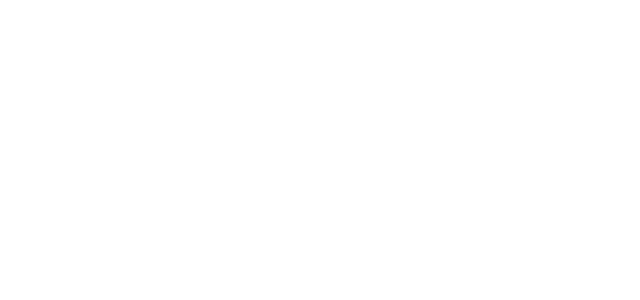
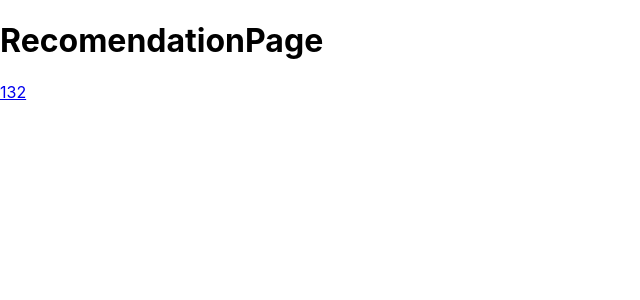
Before and after one commit to Phizick/team-one, a React (Create React App) app in the folder team-one/: page / in a window 1280 px wide. Shown: the top 300 px of the page, without its empty margins (0-640 px from the left). Built offline with nearby package versions, Linux system fonts and the light colour scheme.

Commit message:
feat:(frontend-1): Настроен Route

```diff
--- a/team-one/package.json
+++ b/team-one/package.json
@@ -14,7 +14,7 @@
     "react": "^18.2.0",
     "react-dom": "^18.2.0",
     "react-redux": "^8.0.4",
-    "react-router-dom": "^5.2.0",
+    "react-router-dom": "^5.3.4",
     "react-scripts": "5.0.1",
     "redux": "^4.2.0",
     "redux-thunk": "^2.4.1",
--- a/team-one/src/components/App/App.jsx
+++ b/team-one/src/components/App/App.jsx
@@ -1,7 +1,22 @@
+import { Route, Switch } from 'react-router-dom';
+import { ErrorPage } from '../../pages/ErrorPage/ErrorPage';
+import { LoginPage } from '../../pages/LoginPage/LoginPage';
+import {RecomendationPage} from '../../pages/RecomendationPage/RecomendationPage';
 import stlyesApp from './App.module.css';
 export const App = () => {
   return (
     <div className={stlyesApp.app}>
+    <Switch>
+    <Route path="/" exact={true}>
+    <RecomendationPage/>
+    </Route>
+      <Route path="/login" exact={true}>
+        <LoginPage/>
+      </Route>
+      <Route path="*">
+        <ErrorPage/>
+      </Route>
+    </Switch>
     </div>
   );
 }
--- a/team-one/src/index.js
+++ b/team-one/src/index.js
@@ -3,12 +3,15 @@
 import "./index.css";
 import { App } from "./components/App/App";
 import {store} from './service/store/index';
+import { BrowserRouter as Router} from 'react-router-dom'
 import { Provider } from "react-redux";
 const root = ReactDOM.createRoot(document.getElementById("root"));
 root.render(
   <React.StrictMode>
   <Provider store={store}>
-    <App />
+  <Router>
+  <App />
+  </Router>
     </Provider>
   </React.StrictMode>
 );
--- /dev/null
+++ b/team-one/src/pages/ErrorPage/ErrorPage.jsx
@@ -0,0 +1,7 @@
+export const ErrorPage = () => {
+    return (
+        <div>
+            <h1>Не такой страницы 404, Дурень!</h1>
+        </div>
+    )
+}
--- a/team-one/src/pages/LoginPage/LoginPage.jsx
+++ b/team-one/src/pages/LoginPage/LoginPage.jsx
@@ -0,0 +1,7 @@
+export const LoginPage = () => {
+    return (
+        <div>
+            <h1>LoginPage</h1>
+        </div>
+    )
+}
--- /dev/null
+++ b/team-one/src/pages/RecomendationPage/RecomendationPage.jsx
@@ -0,0 +1,10 @@
+import { Link } from "react-router-dom"
+
+export const RecomendationPage = () => {
+    return (
+        <div>
+            <h1>RecomendationPage</h1>
+            <Link to="/login">132</Link>
+        </div>
+    )
+}
```
Also changed, not shown: team-one/src/pages/ErrorPage/ErrorPage.module.css (added), team-one/src/pages/RecomendationPage/RecomendationPage.module.css (added), 1 other file (tests, documents, lock files or other folders).
